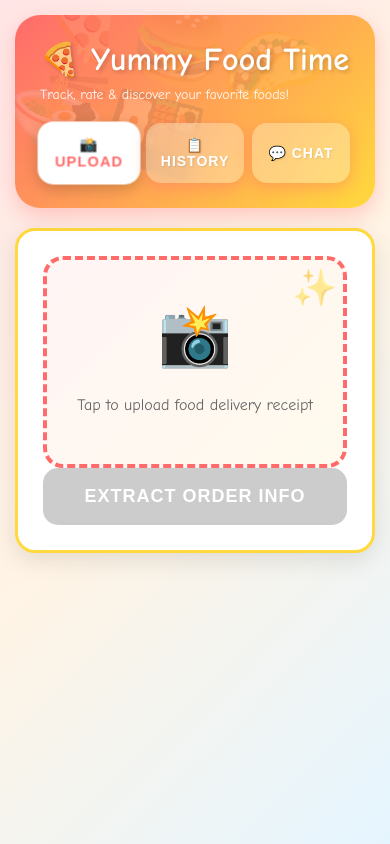
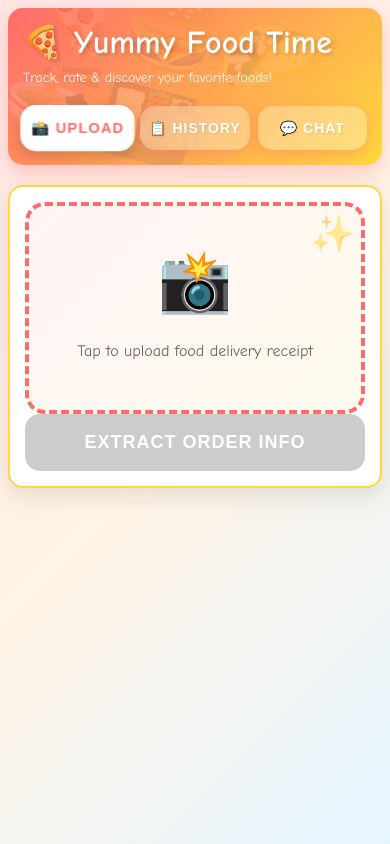
Before and after one commit to collinkriz/yummy-food-time-v2, a website: page public/index.html in a window 390 px wide. Drawn offline with Linux system fonts and the light colour scheme.

Commit message:
Add files via upload

```diff
--- a/public/index.html
+++ b/public/index.html
@@ -2,7 +2,7 @@
 <html lang="en">
 <head>
     <meta charset="UTF-8">
-    <meta name="viewport" content="width=device-width, initial-scale=1.0">
+    <meta name="viewport" content="width=device-width, initial-scale=1.0, maximum-scale=1.0, user-scalable=no">
     <title>Yummy Food Time</title>
     <style>
         * {
@@ -28,19 +28,34 @@
         .container {
             max-width: 800px;
             margin: 0 auto;
-            padding: 15px;
+            padding: 10px;
             width: 100%;
             overflow-x: hidden;
+            box-sizing: border-box;
+        }
+
+        @media (max-width: 768px) {
+            .container {
+                padding: 8px;
+            }
         }
 
         .header {
             background: linear-gradient(135deg, #FF6B6B 0%, #FFD93D 100%);
             border-radius: 25px;
-            padding: 25px;
+            padding: 20px;
             margin-bottom: 20px;
             box-shadow: 0 8px 20px rgba(255, 107, 107, 0.3);
             position: relative;
             overflow: hidden;
+            box-sizing: border-box;
+        }
+
+        @media (max-width: 768px) {
+            .header {
+                padding: 15px;
+                border-radius: 15px;
+            }
         }
 
         .header::before {
@@ -114,13 +129,22 @@
         .card {
             background: white;
             border-radius: 20px;
-            padding: 25px;
+            padding: 20px;
             margin-bottom: 20px;
             box-shadow: 0 8px 25px rgba(0,0,0,0.1);
             border: 3px solid #FFD93D;
             width: 100%;
             max-width: 100%;
             overflow-x: hidden;
+            box-sizing: border-box;
+        }
+
+        @media (max-width: 768px) {
+            .card {
+                padding: 15px;
+                border-radius: 15px;
+                border-width: 2px;
+            }
         }
 
         .upload-area {
@@ -557,6 +581,14 @@
             word-wrap: break-word;
             animation: slideIn 0.3s ease-out;
             line-height: 1.6;
+            box-sizing: border-box;
+        }
+
+        @media (max-width: 768px) {
+            .chat-message {
+                padding: 12px 16px;
+                max-width: 80%;
+            }
         }
 
         @keyframes slideIn {
```
